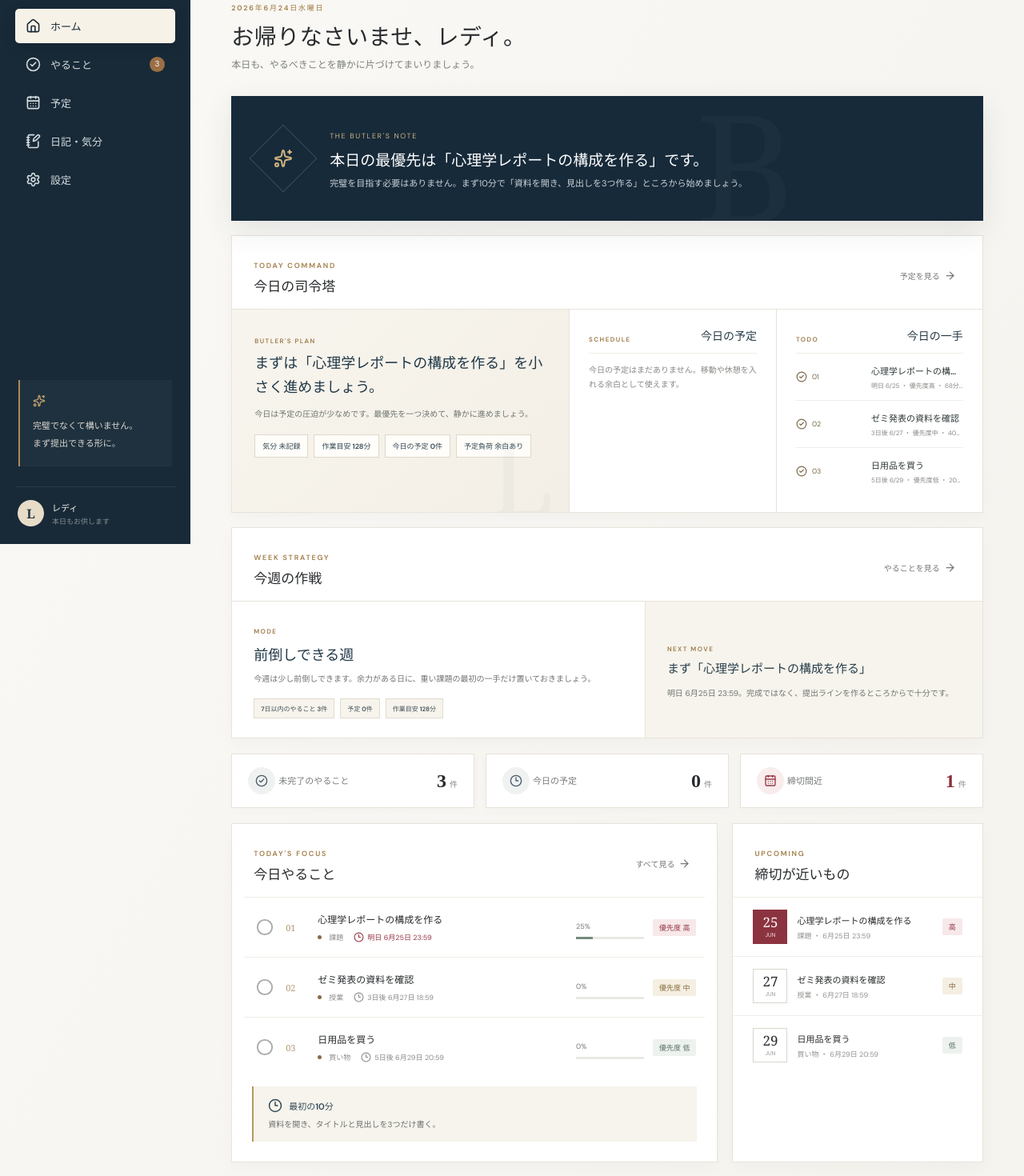
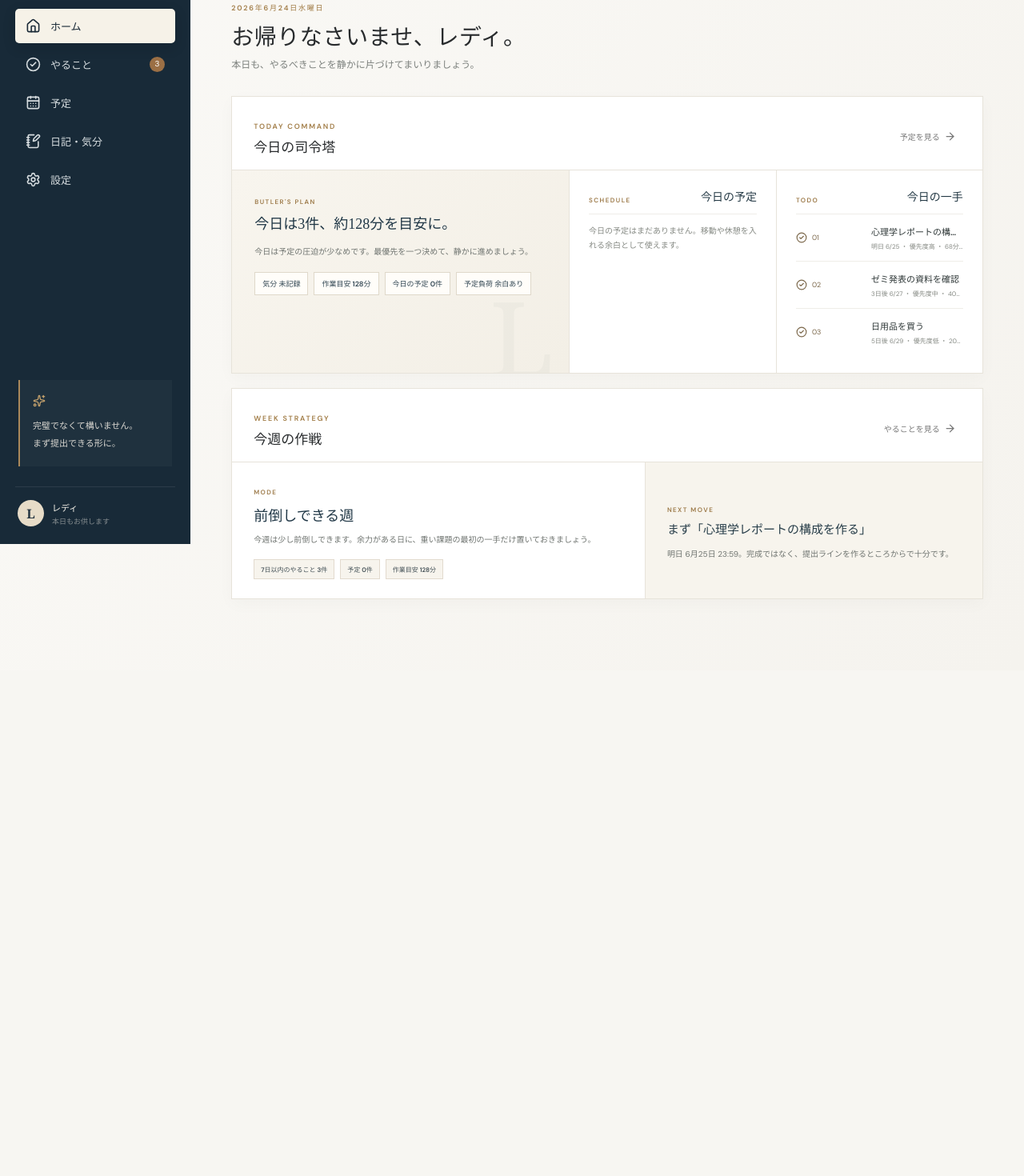
Before and after one commit to amuco-chan/lady-butler, a React (Vite) app: page / in a window 1280 px wide. Shown: the part 120-1590 px from the top of the page at 80% size. After the commit the page ends 958 px from the top, so only its background shows below. Built offline with nearby package versions, Linux system fonts and the light colour scheme.

Commit message:
ホームの情報重複と追加導線を整理

```diff
--- a/src/App.tsx
+++ b/src/App.tsx
@@ -1,7 +1,7 @@
 import { useEffect, useState } from 'react'
 import { Archive, ArrowRight, Bell, CalendarDays, Check, CheckCircle2, ChevronDown, Circle, Clock3, Copy, Database, Download, Edit3, Home, Inbox, MapPin, Menu, NotebookPen, Plus, Search, Settings as SettingsIcon, Sparkles, Trash2, Upload, X } from 'lucide-react'
 import type { CalendarEvent, DiaryEntry, GptInboxItem, Mood, MoodLog, Page, Progress, Settings, Status, Task } from './types'
-import { dayPlan, defaultSettings, formatDeadline, formatEventTime, inboxItemToEvent, inboxItemToTask, localDate, makeDiaryComment, moodGuidance, moodInfo, moodOptions, parseGptImportHash, rankedTasks, sampleTasks, scheduleLoadFor, taskLimitForSchedule, toLocalDateTimeValue, useStoredState } from './lib'
+import { dayPlan, defaultSettings, formatDeadline, formatEventTime, inboxItemToEvent, inboxItemToTask, localDate, makeDiaryComment, moodInfo, moodOptions, parseGptImportHash, rankedTasks, sampleTasks, scheduleLoadFor, taskLimitForSchedule, toLocalDateTimeValue, useStoredState } from './lib'
 
 const nav: { id: Page; label: string; icon: typeof Home }[] = [
   { id: 'home', label: 'ホーム', icon: Home }, { id: 'tasks', label: 'やること', icon: CheckCircle2 },
@@ -118,11 +118,11 @@ export default function App() {
     </aside>
     {menu && <div className="scrim" onClick={() => setMenu(false)}/>}
     <main>
-      <header className="topbar"><button className="icon-button menu-button" onClick={() => setMenu(true)}><Menu/></button><div className="breadcrumbs"><span>Lady's Butler</span><i>/</i><b>{nav.find(n => n.id === page)?.label}</b></div><button className="quick-add" onClick={() => page === 'calendar' ? setEditingEvent(blankEvent()) : setEditing(blankTask())}><Plus size={17}/>{page === 'calendar' ? '予定を追加' : 'やることを追加'}</button></header>
+      <header className="topbar"><button className="icon-button menu-button" onClick={() => setMenu(true)}><Menu/></button><div className="breadcrumbs"><span>Lady's Butler</span><i>/</i><b>{nav.find(n => n.id === page)?.label}</b></div>{(page === 'home' || page === 'tasks' || page === 'calendar') && <button className="quick-add" onClick={() => page === 'calendar' ? setEditingEvent(blankEvent()) : setEditing(blankTask())}><Plus size={17}/>{page === 'calendar' ? '予定を追加' : 'やることを追加'}</button>}</header>
       <div className="page-wrap">
-        {page === 'home' && <HomePage tasks={tasks} events={events} moodLogs={moodLogs} gptInbox={gptInbox} importNotice={importNotice} go={changePage} complete={complete} acceptInboxItem={acceptInboxItem} dismissInboxItem={dismissInboxItem}/>}
+        {page === 'home' && <HomePage tasks={tasks} events={events} moodLogs={moodLogs} gptInbox={gptInbox} importNotice={importNotice} go={changePage} acceptInboxItem={acceptInboxItem} dismissInboxItem={dismissInboxItem}/>}
         {page === 'tasks' && <TasksPage tasks={tasks} edit={setEditing} remove={id => setTasks(p => p.filter(t => t.id !== id))} complete={complete}/>}
-        {page === 'calendar' && <CalendarPage events={events} add={() => setEditingEvent(blankEvent())} edit={setEditingEvent} remove={id => setEvents(prev => prev.filter(event => event.id !== id))}/>}
+        {page === 'calendar' && <CalendarPage events={events} edit={setEditingEvent} remove={id => setEvents(prev => prev.filter(event => event.id !== id))}/>}
         {page === 'diary' && <DiaryPage moodLogs={moodLogs} diaries={diaries} saveMood={saveMood} saveDiary={saveDiary}/>}
         {page === 'settings' && <SettingsPage settings={settings} setSettings={setSettings} backup={backup} restore={restoreBackup} clear={() => { localStorage.clear(); location.reload() }}/>}
       </div>
@@ -137,9 +137,9 @@ function PageHeading({ eyebrow, title, children, action }: { eyebrow?: string; t
   return <div className="page-heading"><div>{eyebrow && <span>{eyebrow}</span>}<h1>{title}</h1>{children && <p>{children}</p>}</div>{action}</div>
 }
 
-function HomePage({ tasks, events, moodLogs, gptInbox, importNotice, go, complete, acceptInboxItem, dismissInboxItem }: { tasks: Task[]; events: CalendarEvent[]; moodLogs: MoodLog[]; gptInbox: GptInboxItem[]; importNotice: string; go: (p: Page) => void; complete: (id: string) => void; acceptInboxItem: (item: GptInboxItem) => void; dismissInboxItem: (id: string) => void }) {
+function HomePage({ tasks, events, moodLogs, gptInbox, importNotice, go, acceptInboxItem, dismissInboxItem }: { tasks: Task[]; events: CalendarEvent[]; moodLogs: MoodLog[]; gptInbox: GptInboxItem[]; importNotice: string; go: (p: Page) => void; acceptInboxItem: (item: GptInboxItem) => void; dismissInboxItem: (id: string) => void }) {
   const todayMood = moodLogs.find(log => log.date === localDate())?.mood
-  const basePlan = dayPlan(tasks, todayMood), incomplete = tasks.filter(t => t.status !== '完了')
+  const basePlan = dayPlan(tasks, todayMood)
   const todayEvents = [...events].filter(event => localDate(new Date(event.startAt)) === localDate()).sort((a, b) => +new Date(a.startAt) - +new Date(b.startAt))
   const upcomingEvents = [...events].filter(event => new Date(event.endAt).getTime() >= Date.now() - 60 * 60 * 1000).sort((a, b) => +new Date(a.startAt) - +new Date(b.startAt))
   const todayEventMinutes = todayEvents.reduce((sum, event) => sum + eventDurationMinutes(event), 0)
@@ -152,7 +152,7 @@ function HomePage({ tasks, events, moodLogs, gptInbox, importNotice, go, complet
   const moodLabel = todayMood ? `${moodInfo(todayMood)?.emoji ?? ''} ${moodInfo(todayMood)?.label ?? ''}` : '未記録'
   const loadLabel = scheduleLoad === 'heavy' ? '詰め込み禁止' : scheduleLoad === 'medium' ? '軽め運転' : '余白あり'
   const loadAdvice = scheduleLoad === 'heavy' ? '今日は予定の密度が高めです。やることは最優先だけに絞り、予定の前後へ作業を詰め込まないでください。' : scheduleLoad === 'medium' ? '今日は予定も作業もある日です。やることは少し減らし、移動や休憩の余白を残しましょう。' : '今日は予定の圧迫が少なめです。最優先を一つ決めて、静かに進めましょう。'
-  const commandTitle = plan.top ? `まずは「${plan.top.title}」を小さく進めましょう。` : nextEvent ? `次の予定「${nextEvent.title}」に合わせて余白を残しましょう。` : '今日は余白を守りながら整えましょう。'
+  const commandTitle = plan.today.length ? `今日は${plan.today.length}件、約${workMinutes}分を目安に。` : nextEvent ? `次の予定に合わせて、余白を残しましょう。` : '今日は余白を守りながら整えましょう。'
   const commandBody = nextEvent ? `次の予定は${formatEventTime(nextEvent).label}、${formatEventTime(nextEvent).date} ${formatEventTime(nextEvent).time}です。${loadAdvice}` : loadAdvice
   const todayStart = new Date(); todayStart.setHours(0, 0, 0, 0)
   const weekEnd = new Date(todayStart); weekEnd.setDate(weekEnd.getDate() + 7)
@@ -173,28 +173,16 @@ function HomePage({ tasks, events, moodLogs, gptInbox, importNotice, go, complet
   const weekMode = lowMoodDays >= 2 ? '回復を守る週' : urgentWeekTasks >= 2 ? '締切処理の週' : weekEvents.length >= 3 ? '予定に合わせる週' : '前倒しできる週'
   const weekAdvice = lowMoodDays >= 2 ? 'ここ数日は気分が低めです。今週は増やすより、締切と休息の両方を守る設計にしましょう。' : urgentWeekTasks >= 2 ? '近い締切が重なっています。大きく進めるより、提出ラインを先に作るのが安全です。' : weekEvents.length >= 3 ? '予定がやや多めです。空いている日にやることを寄せ、予定のある日は軽くしておきましょう。' : '今週は少し前倒しできます。余力がある日に、重い課題の最初の一手だけ置いておきましょう。'
   const date = new Intl.DateTimeFormat('ja-JP', { year: 'numeric', month: 'long', day: 'numeric', weekday: 'long' }).format(new Date())
-  const guidance = moodGuidance(todayMood)
   return <>
     <PageHeading eyebrow={date} title="お帰りなさいませ、レディ。">本日も、やるべきことを静かに片づけてまいりましょう。</PageHeading>
-    <section className="butler-callout"><div className="butler-mark"><Sparkles/></div><div><span>THE BUTLER'S NOTE</span><h2>{plan.top ? `本日の最優先は「${plan.top.title}」です。` : '本日のやることは落ち着いております。'}</h2><p>{todayMood ? guidance : plan.top ? `完璧を目指す必要はありません。まず10分で「${plan.top.category === '課題' ? '資料を開き、見出しを3つ作る' : '必要なものを1つ開く'}」ところから始めましょう。` : '少し休むか、明日の準備をひとつだけしておきましょう。'}</p></div></section>
     {(importNotice || gptInbox.length > 0) && <section className="card gpt-inbox-card"><div className="section-title"><div><span>GPT INBOX</span><h2>GPTから届いた候補</h2></div><small>{gptInbox.length}件</small></div>{importNotice && <p className="inbox-notice">{importNotice}</p>}{gptInbox.length ? <div className="inbox-list">{gptInbox.map(item => {
       const eventTime = item.type === 'event' ? formatEventTime(item) : null
       return <article key={item.id}><div className="inbox-icon"><Inbox size={17}/></div><div><strong>{item.title}</strong>{item.type === 'event' ? <span>予定 ・ {eventTime?.label} {eventTime?.date} {eventTime?.time}{item.location ? ` ・ ${item.location}` : ''}</span> : <span>{taskCategoryLabel(item.category)} ・ {formatDeadline(item.deadline).label} {formatDeadline(item.deadline).date} ・ 優先度{item.priority}</span>}{item.memo && <p>{item.memo}</p>}</div><div className="inbox-actions"><button className="primary" onClick={() => acceptInboxItem(item)}><Plus size={14}/>{item.type === 'event' ? '予定に追加' : 'やることに追加'}</button><button onClick={() => dismissInboxItem(item.id)}>見送る</button></div></article>
     })}</div> : <p className="inbox-empty">候補はすべて処理済みです。</p>}</section>}
     <section className="card command-card"><div className="section-title"><div><span>TODAY COMMAND</span><h2>今日の司令塔</h2></div><button className="text-button" onClick={() => go('calendar')}>予定を見る <ArrowRight size={15}/></button></div><div className="command-grid"><div className="command-summary"><span>BUTLER'S PLAN</span><h2>{commandTitle}</h2><p>{commandBody}</p><div className="command-pills"><b>気分 {moodLabel}</b><b>作業目安 {workMinutes}分</b><b>今日の予定 {todayEvents.length}件</b><b className={`load-${scheduleLoad}`}>予定負荷 {loadLabel}</b></div></div><div className="command-lanes"><div className="command-lane"><div><span>SCHEDULE</span><strong>今日の予定</strong></div>{todayEvents.length ? todayEvents.slice(0, 4).map(event => <CommandEvent key={event.id} event={event}/>) : <p className="command-empty">今日の予定はまだありません。移動や休憩を入れる余白として使えます。</p>}</div><div className="command-lane"><div><span>TODO</span><strong>今日の一手</strong></div>{plan.today.length ? <>{plan.today.slice(0, 4).map((task, i) => <CommandTask key={task.id} task={task} index={i}/>)}{deferredBySchedule > 0 && <p className="command-note">予定量に合わせて、{deferredBySchedule}件は明日以降候補へ回しました。</p>}</> : <p className="command-empty">急ぎのやることはありません。明日の準備を一つだけ。</p>}</div></div></div></section>
     <WeekPlanCard mode={weekMode} advice={weekAdvice} tasks={weekTasks} events={weekEvents} minutes={weekMinutes} lowMoodDays={lowMoodDays} go={go}/>
-    <div className="stats-row"><Stat icon={<CheckCircle2/>} label="未完了のやること" value={`${incomplete.length}`} suffix="件"/><Stat icon={<Clock3/>} label="今日の予定" value={`${todayEvents.length}`} suffix="件"/><Stat icon={<CalendarDays/>} label="締切間近" value={`${incomplete.filter(t => formatDeadline(t.deadline).urgent).length}`} suffix="件" danger/></div>
-    <div className="home-grid">
-      <section className="card today-card"><div className="section-title"><div><span>TODAY'S FOCUS</span><h2>今日やること</h2></div><button className="text-button" onClick={() => go('tasks')}>すべて見る <ArrowRight size={15}/></button></div>
-        <div className="task-stack">{plan.today.length ? plan.today.map((task, i) => <TaskRow key={task.id} task={task} rank={i + 1} complete={complete}/>) : <Empty text="今日のやることはありません"/>}</div>
-        {plan.top && <div className="first-ten"><div><Clock3 size={18}/><strong>最初の10分</strong></div><p>{plan.top.category === '課題' ? '資料を開き、タイトルと見出しを3つだけ書く。' : `「${plan.top.title}」に必要なものを1つ開く。`}</p></div>}
-      </section>
-      <section className="card deadline-card"><div className="section-title"><div><span>UPCOMING</span><h2>締切が近いもの</h2></div></div>{rankedTasks(tasks).slice(0,4).map(t => { const d = formatDeadline(t.deadline); return <div className="deadline-row" key={t.id}><div className={`date-tile ${d.urgent ? 'urgent' : ''}`}><b>{new Date(t.deadline).getDate()}</b><span>{new Intl.DateTimeFormat('en', { month: 'short' }).format(new Date(t.deadline)).toUpperCase()}</span></div><div><strong>{t.title}</strong><span>{t.category} ・ {d.date}</span></div><div className={`badge priority-${t.priority}`}>{t.priority}</div></div>})}</section>
-    </div>
   </>
 }
-
-function Stat({ icon, label, value, suffix, danger }: { icon: React.ReactNode; label: string; value: string; suffix: string; danger?: boolean }) { return <div className={`stat ${danger ? 'danger' : ''}`}><div>{icon}</div><span>{label}</span><strong>{value}<small>{suffix}</small></strong></div> }
 
 function CommandEvent({ event }: { event: CalendarEvent }) {
   const info = formatEventTime(event)
@@ -226,11 +214,6 @@ function WeekPlanCard({ mode, advice, tasks, events, minutes, lowMoodDays, go }:
   </section>
 }
 
-function TaskRow({ task, rank, complete }: { task: Task; rank: number; complete: (id: string) => void }) {
-  const d = formatDeadline(task.deadline)
-  return <div className="task-row"><button className="check" onClick={() => complete(task.id)}><Circle size={22}/></button><div className="rank">0{rank}</div><div className="task-main"><strong>{task.title}</strong><div><span className="category-dot">{taskCategoryLabel(task.category)}</span><span className={d.urgent ? 'urgent-text' : ''}><Clock3 size={13}/>{d.label} {d.date}</span></div></div><div className="progress-box"><span>{task.progress}%</span><div><i style={{ width: `${task.progress}%` }}/></div></div><span className={`badge priority-${task.priority}`}>優先度 {task.priority}</span></div>
-}
-
 function TasksPage({ tasks, edit, remove, complete }: { tasks: Task[]; edit: (t: Task) => void; remove: (id: string) => void; complete: (id: string) => void }) {
   const [query, setQuery] = useState(''), [filter, setFilter] = useState('未完了'), [sort, setSort] = useState('締切が近い順')
   let shown = tasks.filter(t => t.title.includes(query) && (filter === 'すべて' || filter === '未完了' ? filter === 'すべて' || t.status !== '完了' : t.status === filter))
@@ -241,7 +224,7 @@ function TasksPage({ tasks, edit, remove, complete }: { tasks: Task[]; edit: (t:
   </>
 }
 
-function CalendarPage({ events, add, edit, remove }: { events: CalendarEvent[]; add: () => void; edit: (event: CalendarEvent) => void; remove: (id: string) => void }) {
+function CalendarPage({ events, edit, remove }: { events: CalendarEvent[]; edit: (event: CalendarEvent) => void; remove: (id: string) => void }) {
   const sorted = [...events].sort((a, b) => +new Date(a.startAt) - +new Date(b.startAt))
   const upcoming = sorted.filter(event => new Date(event.endAt).getTime() >= Date.now() - 60 * 60 * 1000)
   const past = sorted.filter(event => new Date(event.endAt).getTime() < Date.now() - 60 * 60 * 1000).reverse()
@@ -256,7 +239,7 @@ function CalendarPage({ events, add, edit, remove }: { events: CalendarEvent[];
     return { date, events: dayEvents, load: scheduleLoadFor(dayEvents.length, minutes) }
   })
   return <>
-    <PageHeading eyebrow="CALENDAR" title="予定" action={<button className="primary" onClick={add}><Plus size={16}/>予定を追加</button>}>カレンダーには、授業・バイト・面談・約束など、開始時刻が決まっているものだけを置きます。</PageHeading>
+    <PageHeading eyebrow="CALENDAR" title="予定">カレンダーには、授業・バイト・面談・約束など、開始時刻が決まっているものだけを置きます。</PageHeading>
     <section className="calendar-hero card">
       <div className="calendar-hero-main"><div className="calendar-orb"><CalendarDays/></div><div><span>SMART SCHEDULE</span><h2>{nextEvent ? `次の予定は「${nextEvent.title}」です。` : 'まだ予定は入っていません。'}</h2><p>{nextEvent ? `${formatEventTime(nextEvent).label}、${formatEventTime(nextEvent).date} ${formatEventTime(nextEvent).time}。必要な準備だけ、先に一つ置いておきましょう。` : 'GPTで「明日14時に美容院」などと話すと、予定候補としてここへ送れるようになります。'}</p></div></div>
       <div className="calendar-hero-stats"><div><strong>{todayCount}</strong><span>今日の予定</span></div><div><strong>{upcoming.length}</strong><span>今後の予定</span></div></div>
```
